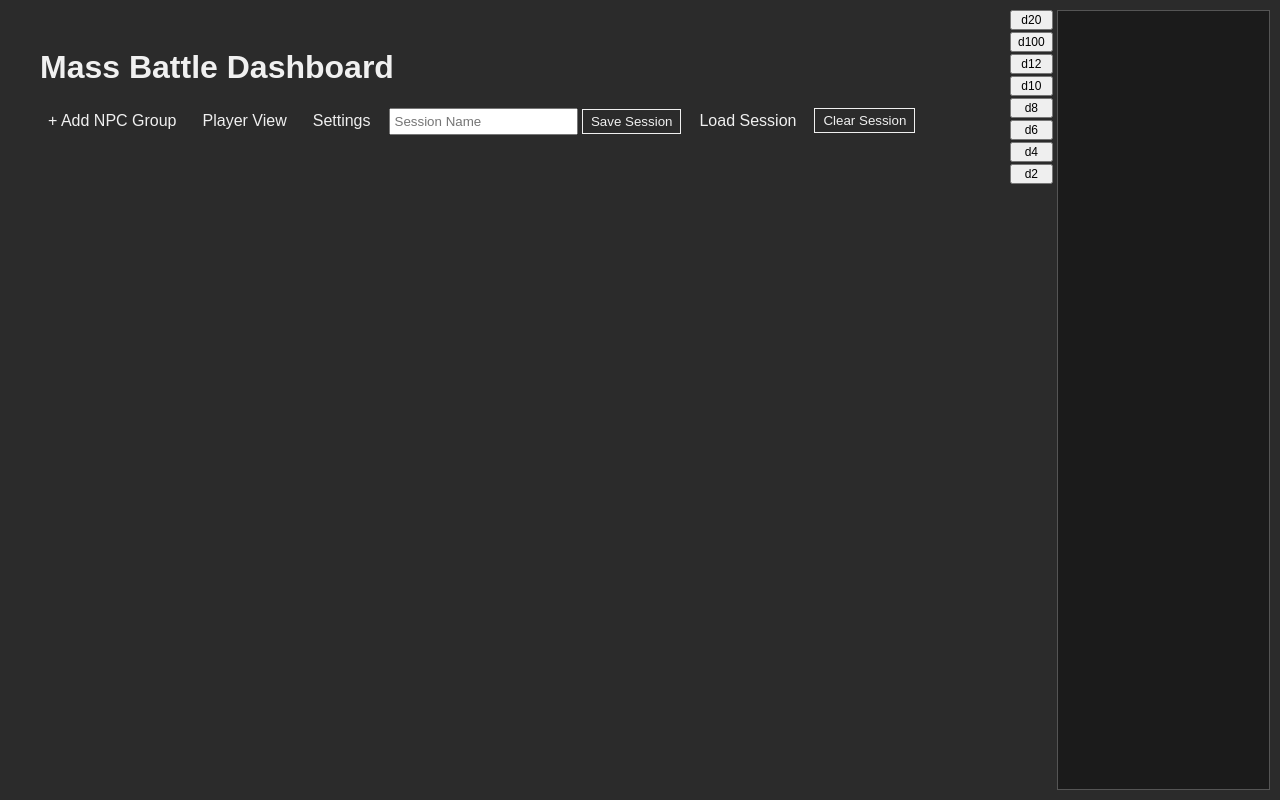
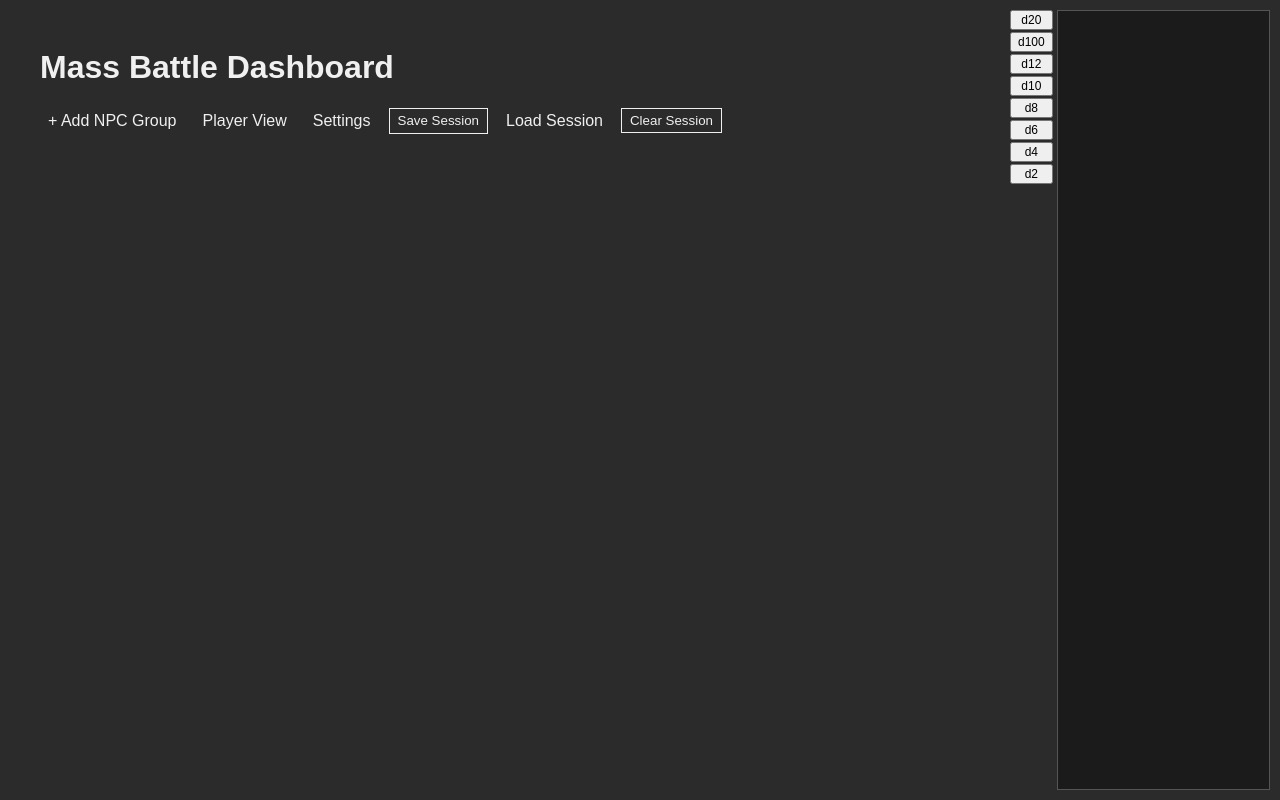
Before and after one commit to MrDMurray/bigbattle, a Flask app: page / in a window 1280 px wide. Run offline with Flask 3, Linux system fonts and the light colour scheme.

Commit message:
Prompt for session name on save

```diff
--- a/static/js/script.js
+++ b/static/js/script.js
@@ -2,6 +2,19 @@ document.getElementById('add-group-btn').addEventListener('click', (e) => {
   e.preventDefault();
   window.location.href = '/add_group';
 });
+
+const saveBtn = document.getElementById('save-session-btn');
+if (saveBtn) {
+  saveBtn.addEventListener('click', () => {
+    const name = prompt('Enter session name:');
+    if (name !== null) {
+      const fd = new FormData();
+      fd.append('session_name', name);
+      fetch('/save_session', { method: 'POST', body: fd })
+        .then(() => window.location.reload());
+    }
+  });
+}
 
 function addLog(text) {
   const logBox = document.getElementById('log');
--- a/templates/index.html
+++ b/templates/index.html
@@ -13,10 +13,7 @@
       <a id="add-group-btn" href="{{ url_for('add_group_page') }}">+ Add NPC Group</a>
       <a href="{{ url_for('player_view') }}" class="nav-link">Player View</a>
       <a href="{{ url_for('settings_page') }}" class="nav-link">Settings</a>
-      <form action="{{ url_for('save_session') }}" method="post">
-        <input type="text" name="session_name" placeholder="Session Name" required>
-        <button type="submit">Save Session</button>
-      </form>
+      <button id="save-session-btn" type="button">Save Session</button>
       <a href="{{ url_for('load_session_page') }}" class="nav-link">Load Session</a>
       <form action="{{ url_for('clear_session') }}" method="post"><button type="submit">Clear Session</button></form>
     </nav>
```
